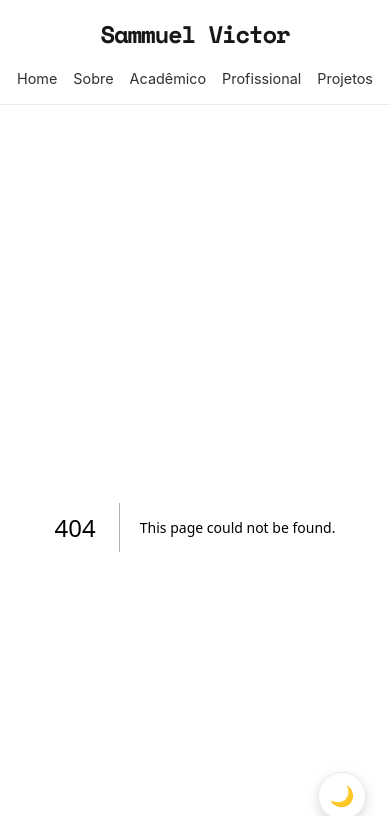
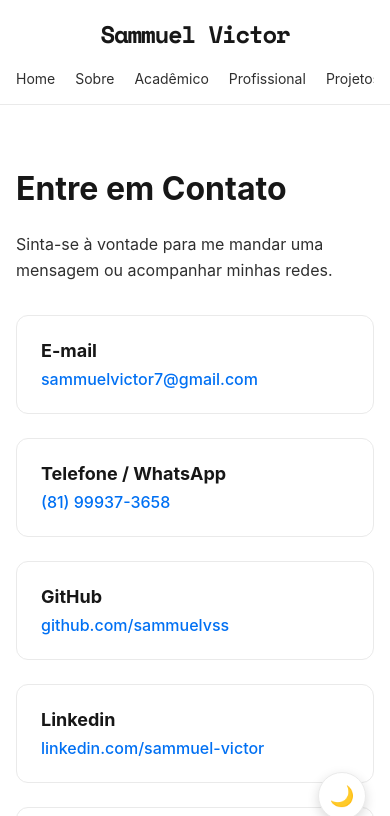
Before and after one commit to sammuelvss/Meu_Portifolio, a Next.js app: page /contato in a window 390 px wide. Before the commit this address had no page. Shown: the top 816 px of the page. Built offline with nearby package versions, Linux system fonts and the light colour scheme.

Commit message:
fix: melhoria na responsividade e add page contato

```diff
--- /dev/null
+++ b/src/app/contato/page.js
@@ -0,0 +1,62 @@
+import styles from "./page.module.css";
+
+export default function Contato() {
+  return (
+    <main>
+      <h1>Entre em Contato</h1>
+      <p className={styles.subtitle}>
+        Sinta-se à vontade para me mandar uma mensagem ou acompanhar minhas
+        redes.
+      </p>
+
+      <div className={styles.contactContainer}>
+        <div className={styles.card}>
+          <h3>E-mail</h3>
+          <a href="mailto:sammuelvictor7@gmail.com" className={styles.link}>
+            sammuelvictor7@gmail.com
+          </a>
+        </div>
+
+        <div className={styles.card}>
+          <h3>Telefone / WhatsApp</h3>
+          <a
+            href="https://wa.me/5581999373658"
+            target="_blank"
+            rel="noopener noreferrer"
+            className={styles.link}
+          >
+            (81) 99937-3658
+          </a>
+        </div>
+
+        <div className={styles.card}>
+          <h3>GitHub</h3>
+          <a
+            href="https://github.com/sammuelvss"
+            target="_blank"
+            rel="noopener noreferrer"
+            className={styles.link}
+          >
+            github.com/sammuelvss
+          </a>
+        </div>
+        <div className={styles.card}>
+          <h3>Linkedin</h3>
+          <a
+            href="https://www.linkedin.com/in/sammuel-victor/"
+            target="_blank"
+            rel="noopener noreferrer"
+            className={styles.link}
+          >
+            linkedin.com/sammuel-victor
+          </a>
+        </div>
+
+        <div className={styles.card}>
+          <h3>Localização</h3>
+          <p>Recife, PE — Brasil</p>
+        </div>
+      </div>
+    </main>
+  );
+}
--- /dev/null
+++ b/src/app/contato/page.module.css
@@ -0,0 +1,46 @@
+.subtitle {
+  color: var(--secondary);
+  margin-bottom: 32px;
+}
+
+.contactContainer {
+  display: grid;
+  grid-template-columns: repeat(auto-fill, minmax(280px, 1fr));
+  gap: 24px;
+  margin-top: 24px;
+}
+
+.card {
+  padding: 24px;
+  border: 1px solid var(--border);
+  border-radius: 12px;
+  background-color: var(--background);
+  transition: transform 0.2s ease, border-color 0.2s ease;
+}
+
+.card:hover {
+  transform: translateY(-4px);
+  border-color: var(--primary);
+}
+
+.card h3 {
+  font-size: 18px;
+  margin-bottom: 8px;
+  color: var(--foreground);
+}
+
+.card p {
+  color: var(--secondary);
+  margin: 0;
+}
+
+.link {
+  color: var(--primary);
+  text-decoration: none;
+  font-weight: 500;
+  word-break: break-all;
+}
+
+.link:hover {
+  text-decoration: underline;
+}
--- a/src/components/Navbar.js
+++ b/src/components/Navbar.js
@@ -44,6 +44,9 @@ export default function Navbar() {
           <li>
             <Link href="/projetos">Projetos</Link>
           </li>
+          <li>
+            <Link href="/contato">Contato</Link>
+          </li>
         </ul>
 
         <TemaClaroBotao />
--- a/src/components/Navbar.module.css
+++ b/src/components/Navbar.module.css
@@ -72,14 +72,40 @@
 
 /* --- RESPONSIVIDADE (CELULAR) --- */
 @media (max-width: 600px) {
-  /* Quando não for a Home, empilha a logo e os links */
+  /* Se não for a Home, empilha a logo e o menu */
   .container:not(.homeContainer) {
     flex-direction: column;
     gap: 16px;
   }
 
+  /* Ajusta o espaço interno da pílula na Home para não ficar espremida */
+  .homeContainer {
+    padding: 12px 16px;
+  }
+
+  /* Transforma os links em uma linha deslizável (swipe) */
   .navLinks {
-    justify-content: center;
-    gap: 16px;
+    flex-wrap: nowrap; /* Proíbe a quebra de linha */
+    overflow-x: auto; /* Adiciona rolagem horizontal */
+    justify-content: flex-start;
+    gap: 20px;
+    width: 100%;
+
+    /* Cria um pequeno respiro no final do scroll */
+    padding-right: 8px;
+
+    /* Esconde a barra de rolagem nativa para manter o visual limpo */
+    -ms-overflow-style: none; /* Internet Explorer 10+ */
+    scrollbar-width: none; /* Firefox */
+  }
+
+  /* Esconde a barra de rolagem no Chrome/Safari/Edge */
+  .navLinks::-webkit-scrollbar {
+    display: none;
+  }
+
+  .navLinks a {
+    white-space: nowrap; /* Garante que palavras como "Acadêmico" não quebrem ao meio */
+    font-size: 14px; /* Reduz levemente a fonte no celular */
   }
 }
```
Also changed, not shown: src/app/page.js (+5 -5 lines).
